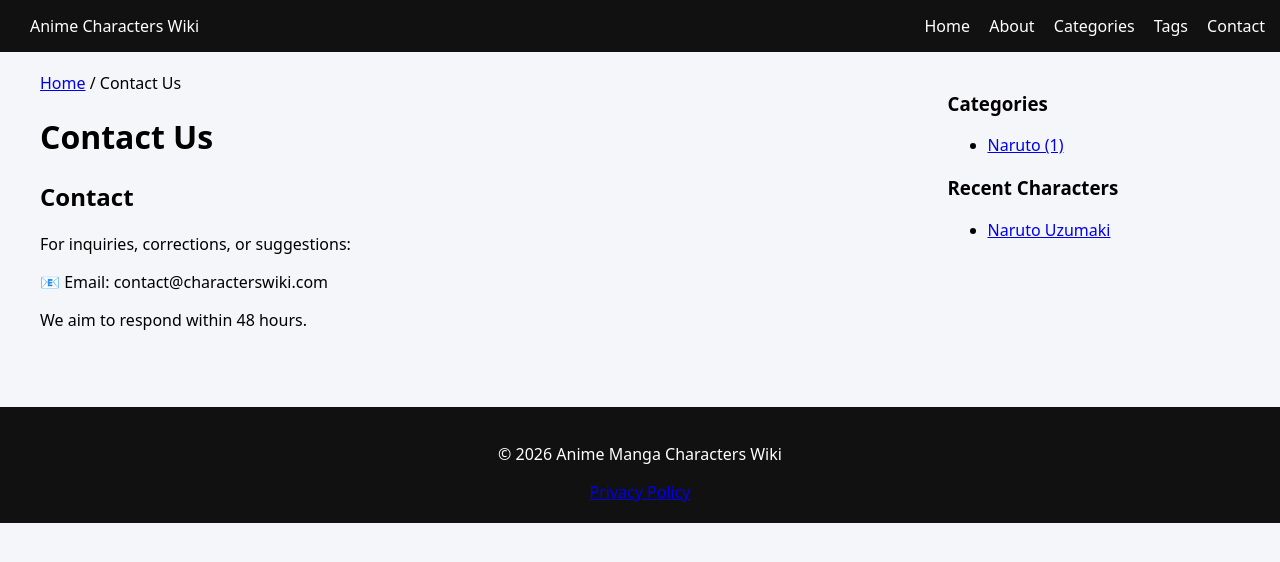
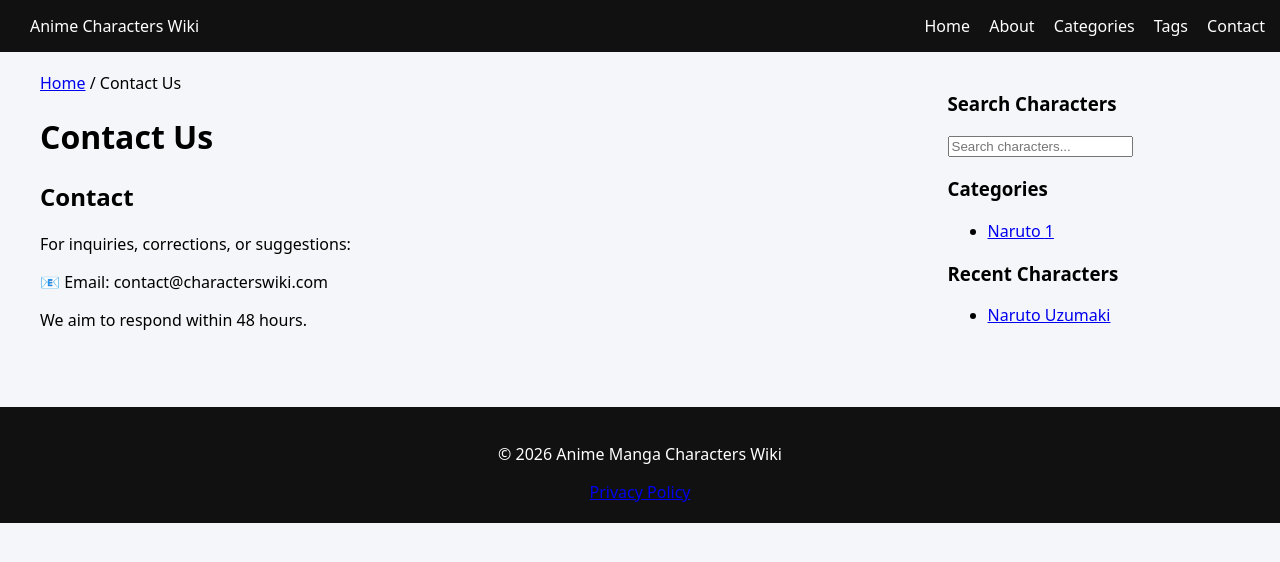
Before and after one commit to characterswiki/characters, a Jekyll site: the page built from _pages/contact.md, in a window 1280 px wide. Shown: the top 562 px of the page. Built offline with Jekyll 4.4.1, drawn with Linux system fonts in a browser that asks for light colours.

Commit message:
Update sidebar.html

```diff
--- a/_includes/sidebar.html
+++ b/_includes/sidebar.html
@@ -1,19 +1,35 @@
 <aside class="sidebar">
-<h3>Categories</h3>
+
+  <div class="sidebar-card">
+    <h3>Search Characters</h3>
+    <input type="text" id="sidebarSearch" placeholder="Search characters...">
+  </div>
+
+  <div class="sidebar-card collapsible">
+    <h3 onclick="toggleSection(this)">Categories</h3>
     <ul>
       {% for category in site.categories %}
       <li>
         <a href="{{ site.baseurl }}/categories/#{{ category[0] }}">
-{{ category[0] }} ({{ category[1].size }})
+          {{ category[0] }}
+          <span class="count">{{ category[1].size }}</span>
         </a>
       </li>
       {% endfor %}
     </ul>
+  </div>
 
-<h3>Recent Characters</h3>
-<ul>
-{% for post in site.posts limit:5 %}
-<li><a href="{{ site.baseurl }}{{ post.url }}">{{ post.title }}</a></li>
+  <div class="sidebar-card collapsible">
+    <h3 onclick="toggleSection(this)">Recent Characters</h3>
+    <ul id="recentList">
+      {% for post in site.posts limit:8 %}
+      <li>
+        <a href="{{ site.baseurl }}{{ post.url }}">
+          {{ post.title }}
+        </a>
+      </li>
       {% endfor %}
     </ul>
+  </div>
+
 </aside>
```
Lines whose indentation alone changed are shown as unchanged.
